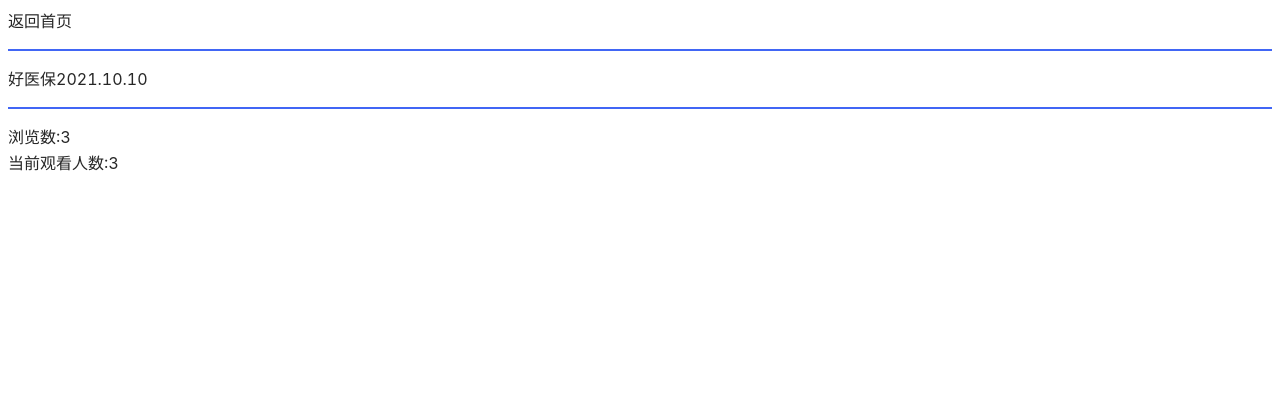
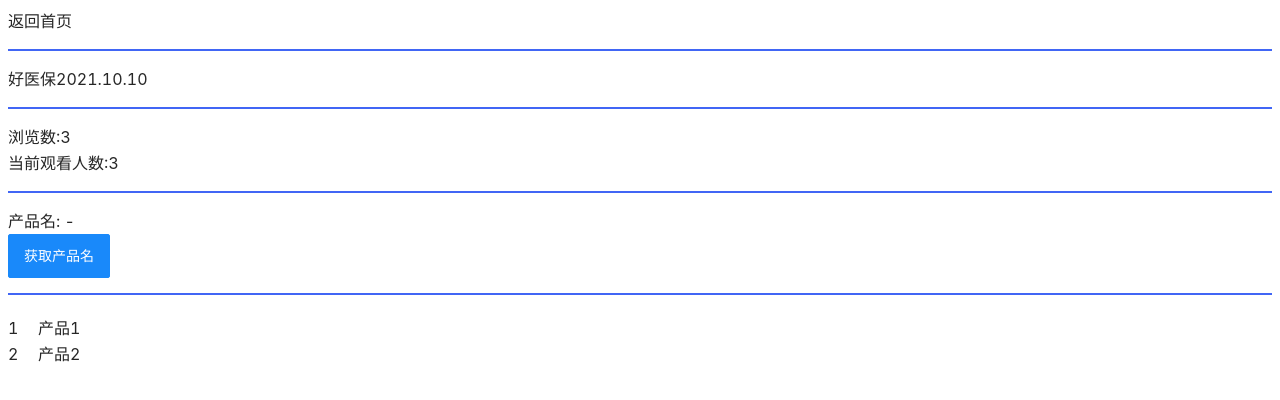
Before and after one commit to gaohelong/vue3-base, a Vue app: page /product/1 in a window 1280 px wide. Shown: the top 400 px of the page. Built offline with nearby package versions, Linux system fonts and the light colour scheme.

Commit message:
Vue3: base

```diff
--- /dev/null
+++ b/src/apis/productApi.js
@@ -0,0 +1,44 @@
+import {
+  ref,
+  reactive,
+  toRefs
+} from 'vue'
+import request from '@/utils/request'
+
+/**
+ * 获取产品名
+ */
+export const getProductNmae = async (id) => {
+  return await request.post('/api/product/getProductName', {
+    id: 1
+  }).then(res => {
+
+  }).catch(err => {
+    console.log('err:', err)
+    return {
+      code: -1,
+      msg: '产品名称获取失败'
+    }
+  })
+}
+
+/**
+ * 获取产品列表
+ */
+export const getPorductList = async (id) => {
+  return await request.post('/api/product/getProductName', {
+    id: 1
+  }).then(res => {
+
+  }).catch(err => {
+    console.log('err:', err)
+    return {
+      code: -1,
+      data: [
+        { id: 1, name: '产品1' },
+        { id: 2, name: '产品2' },
+      ],
+      msg:'获取失败'
+    }
+  })
+}
--- a/src/hooks/useCount.js
+++ b/src/hooks/useCount.js
@@ -2,6 +2,9 @@ import {
   ref
 } from 'vue'
 
+/**
+ * 通用功能
+ */
 export const useCount = (init) => {
   const uCount = ref(init)
 
--- a/src/utils/request.js
+++ b/src/utils/request.js
@@ -19,7 +19,7 @@ const sign = (params) => {
       str += v + '#'
     }
   }
-  str += 'china!-'
+  str += 'bigBang2019#88Great!-'
   return md5(str)
 }
 
--- a/src/views/product/index.js
+++ b/src/views/product/index.js
@@ -14,6 +14,7 @@ import {
 import {
   useRouter
 } from 'vue-router'
+import * as productApi from '@/apis/productApi'
 import request from '@/utils/request'
 
 console.clear()
@@ -73,6 +74,38 @@ export default defineComponent({
       info.lookNum++
     }, 1500)
 
+    /* 获取产品名称 */
+    let productName = ref('-')
+    const getProductNmae = (async () => {
+      /* 获取产品名称 */
+      let res = await productApi.getProductNmae(1)
+      if (res.code === 0) {
+
+      } else {
+        productName.value = res.msg
+        Toast(res.msg)
+      }
+      // console.log('productName:', productName)
+    })
+
+    /* 获取产品列表 */
+    let productList = reactive({
+      list: []
+    })
+
+    const getProductList = (async () => {
+      let res = await productApi.getPorductList(1)
+      if (res.code === 0) {
+
+      } else {
+        productList.list = res.data
+        console.log('productList:', productList)
+        Toast(res.msg)
+      }
+      // console.log('productName:', productName)
+    })
+    getProductList()
+
     /* mounted */
     onMounted(() => {
       console.log('----mounted----')
@@ -101,7 +134,10 @@ export default defineComponent({
       title,
       visitNum,
       info,
-      backHandle
+      backHandle,
+      getProductNmae,
+      productName,
+      productList
     }
   },
   /**
--- a/src/views/product/index.less
+++ b/src/views/product/index.less
@@ -20,3 +20,21 @@
   height: 4/@rem;
   background-color: @color-42b983;
 }
+
+.product-list {
+  margin-top: 40/@rem;
+
+  .product-row {
+    display: flex;
+
+    .product-r-item1, .product-r-item2 {
+      width: 60/@rem;
+      line-height: 52/@rem;
+      font-size: 32/@rem;
+    }
+
+    .product-r-item2 {
+      flex-grow: 1;
+    }
+  }
+}
--- a/src/views/product/index.vue
+++ b/src/views/product/index.vue
@@ -6,6 +6,16 @@
     <h3 class="split-line"></h3>
     <div class="visit">浏览数:{{ visitNum }}</div>
     <div class="visit">当前观看人数:{{ info.lookNum }}</div>
+    <h3 class="split-line"></h3>
+    <div class="title">产品名: {{ productName }}</div>
+    <van-button type="primary" @click.stop="getProductNmae">获取产品名</van-button>
+    <h3 class="split-line"></h3>
+    <div class="product-list">
+      <div class="product-row" v-for="(item, index) in productList.list" :key="index">
+        <div class="product-r-item1">{{ item.id }}</div>
+        <div class="product-r-item2">{{ item.name }}</div>
+      </div>
+    </div>
   </div>
 </template>
 
```
